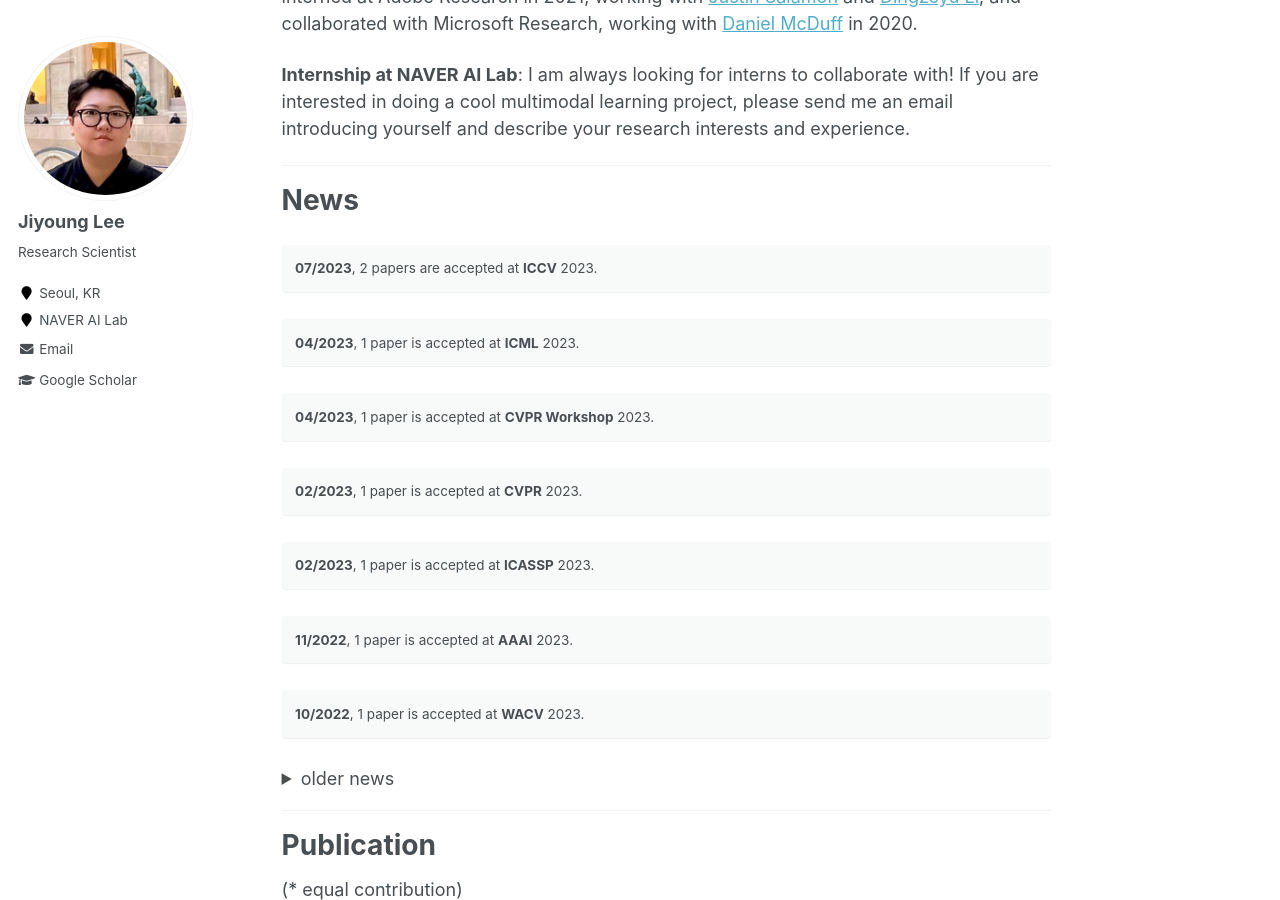
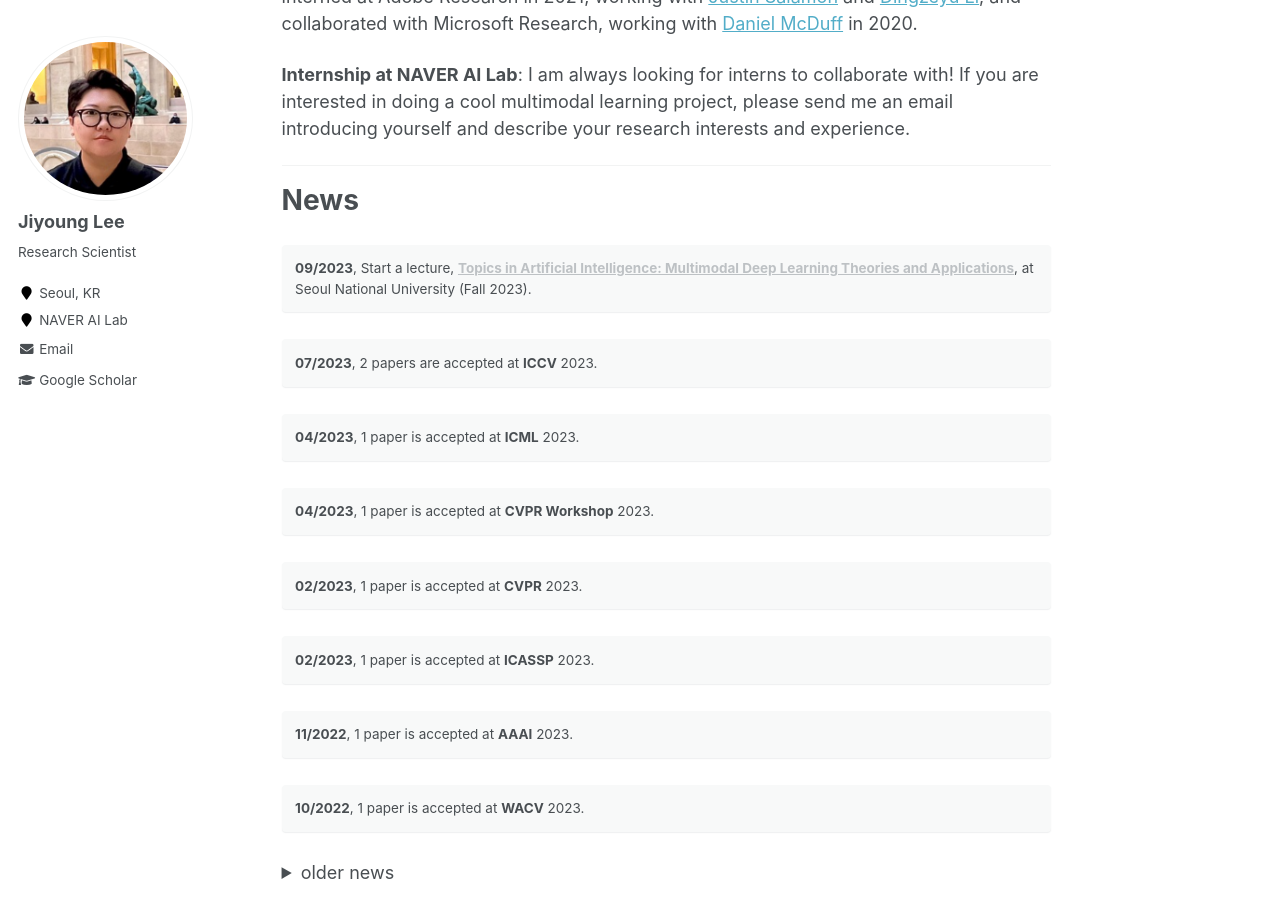
Before and after one commit to lee-jiyoung/lee-jiyoung.github.io, a Jekyll site: the page built from _pages/about.md, in a window 1280 px wide and 900 px high, scrolled down 368 px. Built offline with Jekyll 4.4.1, drawn with Linux system fonts in a browser that asks for light colours.

Commit message:
Update about.md

```diff
--- a/_pages/about.md
+++ b/_pages/about.md
@@ -26,6 +26,8 @@ I am always looking for interns to collaborate with! If you are interested in do
 
 News
 ======
+**09/2023**, Start a lecture, **<a href="https://naver-ai.github.io/202302-AI773/">Topics in Artificial Intelligence: Multimodal Deep Learning Theories and Applications</a>**, at Seoul National University (Fall 2023).
+{: .notice}
 **07/2023**, 2 papers are accepted at **ICCV** 2023.
 {: .notice}
 **04/2023**, 1 paper is accepted at **ICML** 2023.
```
